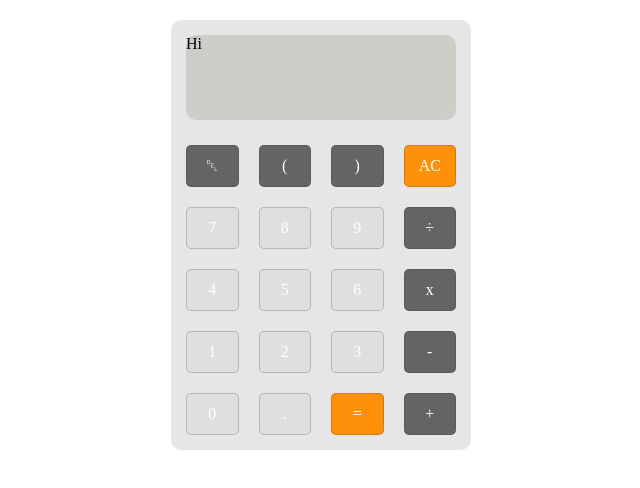
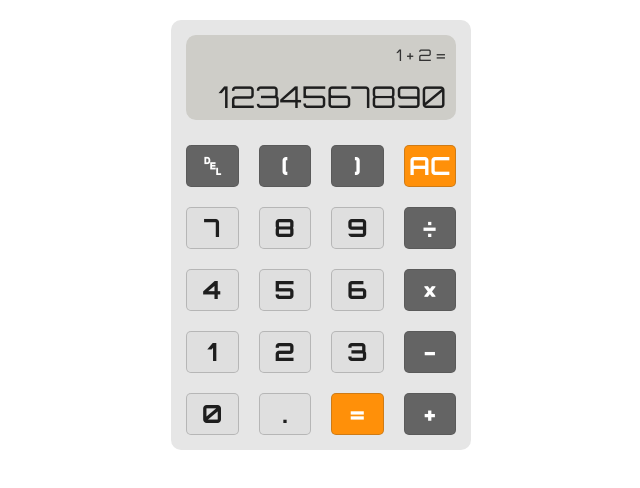
Before and after one commit to aljones1816/calculator, a plain HTML site: page index.html in a window 1280 px wide. Shown: the whole page, without its empty margins (319-959 px from the left). Drawn offline with Linux system fonts and the light colour scheme.

Commit message:
improved styling and accessibility by turning divs into buttons

```diff
--- a/fonts/stylesheet.css
+++ b/fonts/stylesheet.css
@@ -4,8 +4,8 @@
 
 @font-face {
     font-family: 'digital-7_monomono';
-    src: url('digital-7_mono-webfont.woff2') format('woff2'),
-         url('digital-7_mono-webfont.woff') format('woff');
+    src: url('https://github.com/aljones1816/calculator/blob/master/fonts/digital-7_mono-webfont.woff2') format('woff2'),
+         url('https://github.com/aljones1816/calculator/blob/master/fonts/digital-7_mono-webfont.woff') format('woff');
     font-weight: normal;
     font-style: normal;
 
--- a/index.html
+++ b/index.html
@@ -2,7 +2,10 @@
 <!--[if lt IE 7]>      <html class="no-js lt-ie9 lt-ie8 lt-ie7"> <![endif]-->
 <!--[if IE 7]>         <html class="no-js lt-ie9 lt-ie8"> <![endif]-->
 <!--[if IE 8]>         <html class="no-js lt-ie9"> <![endif]-->
-<!--[if gt IE 8]><!--> <html class="no-js"> <!--<![endif]-->
+<!--[if gt IE 8]><!-->
+<html class="no-js">
+<!--<![endif]-->
+
 <head>
     <meta charset="utf-8">
     <meta http-equiv="X-UA-Compatible" content="IE=edge">
@@ -10,38 +13,44 @@
     <meta name="description" content="">
     <meta name="viewport" content="width=device-width, initial-scale=1">
     <link rel="stylesheet" href="styles/styles.css">
+    <link href="https://fonts.googleapis.com/css2?family=Orbitron:wght@400;500;700&display=swap" rel="stylesheet">
 </head>
+
 <body>
     <!--[if lt IE 7]>
             <p class="browsehappy">You are using an <strong>outdated</strong> browser. Please <a href="#">upgrade your browser</a> to improve your experience.</p>
         <![endif]-->
 
     <div id="container">
-            <div id="screen">Hi</div>
-            <div id = "buttons" class="grid-container">
-                <div class="grid-item func">&#9249</div>
-                <div class="grid-item func">(</div>
-                <div class="grid-item func">)</div>
-                <div class="grid-item special_func">AC</div>
-                <div class="grid-item num">7</div>
-                <div class="grid-item num">8</div>
-                <div class="grid-item num">9</div>
-                <div class="grid-item func">&#247</div>
-                <div class="grid-item num">4</div>
-                <div class="grid-item num">5</div>
-                <div class="grid-item num">6</div>
-                <div class="grid-item func">x</div>
-                <div class="grid-item num">1</div>
-                <div class="grid-item num">2</div>
-                <div class="grid-item num">3</div>
-                <div class="grid-item func">-</div>
-                <div class="grid-item num">0</div>
-                <div class="grid-item num">.</div>
-                <div class="grid-item special_func">=</div>
-                <div class="grid-item func">+</div>
+        <div id="screen">
+            <p id='history'>1 + 2 =</p>
+            <p id='current'>1234567890</p>
+        </div>
+        <div id="buttons" class="grid-container">
+            <button class="grid-item func">&#9249</button>
+            <button class="grid-item func">(</button>
+            <button class="grid-item func">)</button>
+            <button class="grid-item special_func">AC</button>
+            <button class="grid-item num">7</button>
+            <button class="grid-item num">8</button>
+            <button class="grid-item num">9</button>
+            <button class="grid-item func">&#247</button>
+            <button class="grid-item num">4</button>
+            <button class="grid-item num">5</button>
+            <button class="grid-item num">6</button>
+            <button class="grid-item func">&#215;</button>
+            <button class="grid-item num">1</button>
+            <button class="grid-item num">2</button>
+            <button class="grid-item num">3</button>
+            <button class="grid-item func">&#8722;</button>
+            <button class="grid-item num">0</button>
+            <button class="grid-item num">.</button>
+            <button class="grid-item special_func">=</button>
+            <button class="grid-item func">+</button>
         </div>
     </div>
 
     <script src="scripts/index.js" async defer></script>
 </body>
+
 </html>
--- a/scripts/index.js
+++ b/scripts/index.js
@@ -11,10 +11,14 @@ function subtract (...args) {
 }
 
 
-function multiply () {
-
+function multiply (...args) {
+	return args.reduce(function (acc, cur) {
+		return acc * cur;
+	})
 }
 
-function divide() {
-
+function divide(...args) {
+	return args.reduce(function (acc, cur) {
+		return acc / cur;
+	})
 }
--- a/styles/styles.css
+++ b/styles/styles.css
@@ -3,9 +3,8 @@
     padding: 0;
 }
 
-@font-face{
-    font-family:'digital-calc';
-    src: '../digital-7.ttf';
+button {
+    all: unset;
 }
 
 #container {
@@ -25,17 +24,19 @@
     margin: 0 auto 15px;
     border-radius: 10px;
     background-color: RGB(206,205,200);
-    font-family: digital-calc;
+    font-family: 'Orbitron', sans-serif;
+    position: relative;
 }
 
 .grid-container {
     display: grid;
     grid-template-columns: repeat(4, 1fr);
     margin: 5px;
+    font-family: 'Orbitron', sans-serif;
+
 }
 
 .grid-item {
-    background-color: white;
     height: 40px;
     margin: 10px;
     text-align: center;
@@ -44,6 +45,8 @@
     border-style: solid;
     border-width: 1px;
     border-color: RGB(60,60,60,.25);
+    font-weight: bold;
+    font-size: 25px;
     -webkit-user-select: none;
     /* Safari */
     -moz-user-select: none;
@@ -52,18 +55,56 @@
     /* IE10+/Edge */
     user-select: none;
     /* Standard */
+
+}
+
+
+.special_func {
+    background-color: RGB(255,144,9);
     color: white;
 }
 
-.special_func {
-    background-color: RGB(255,144,9);
+.special_func:hover {
+    background-color: RGB(198,108,0);
 }
 
 .func {
     background-color: RGB(100,100,100);
+    color: white;
+}
+
+.func:hover {
+    background-color: RGB(75,75,75);
 }
 
 .num {
     background-color: RGB(223,223,223);
+    color: RGB(30,30,30);
+}
 
+.num:hover {
+    background-color: RGB(167,167,167);
 }
+
+#history {
+    position: absolute;
+    top:10px;
+    right: 10px;
+    color: RGB(50,50,50);
+    -webkit-user-select: none;
+    /* Safari */
+    -moz-user-select: none;
+    /* Firefox */
+    -ms-user-select: none;
+    /* IE10+/Edge */
+    user-select: none;
+    /* Standard */
+}
+
+#current {
+    position: absolute;
+    bottom:5px;
+    right: 10px;
+    font-size: 30px;
+    color: RGB(30,30,30);
+}
```
Lines whose indentation alone changed are shown as unchanged.
